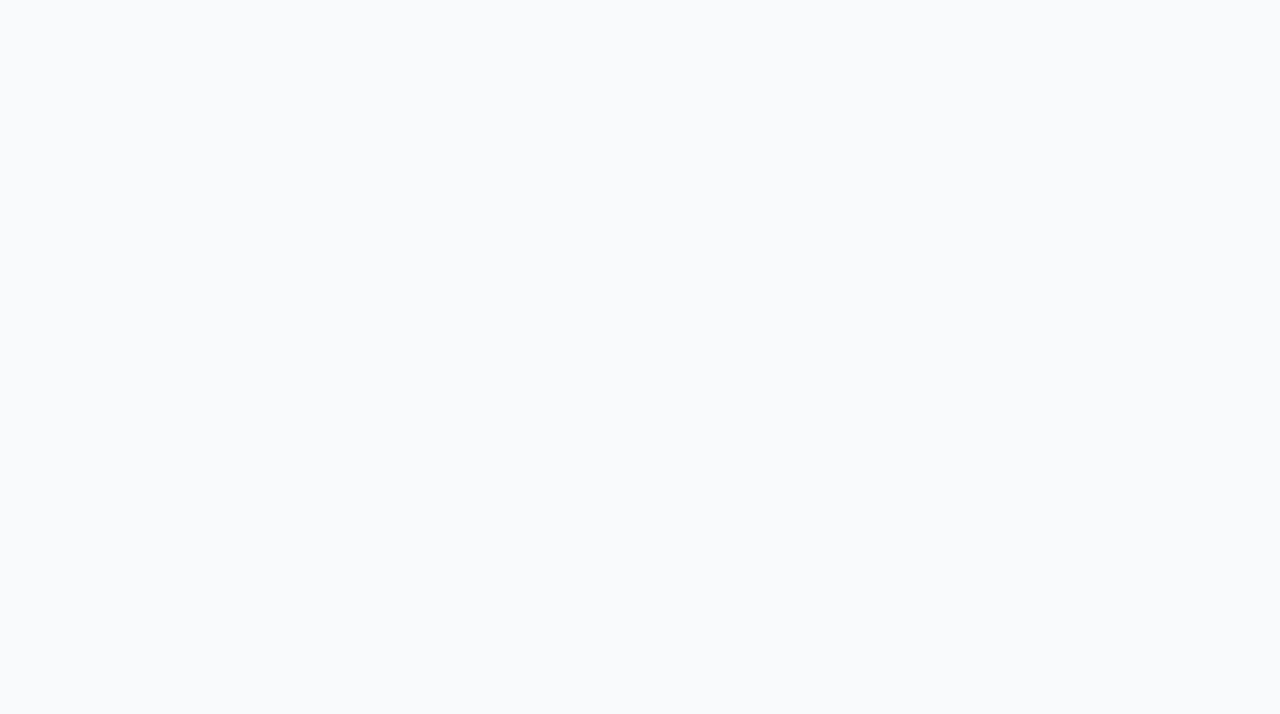
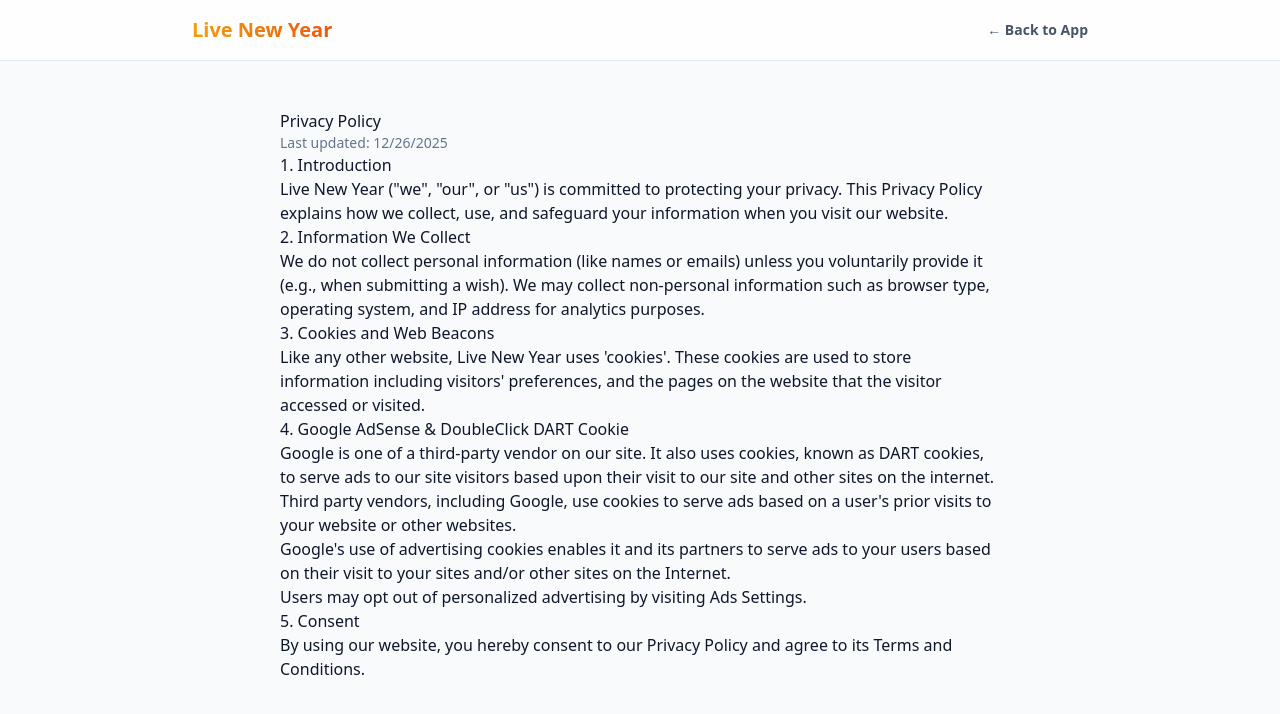
Before and after one commit to Nilutpal-2020/new-year-watcher, a React (Vite) app in the folder frontend/: page /privacy in a window 1280 px wide. Before the commit this address had no page. Shown: the top 714 px of the page. Built offline with nearby package versions, Linux system fonts and the light colour scheme.

Commit message:
added google ads

```diff
--- a/frontend/index.html
+++ b/frontend/index.html
@@ -40,6 +40,8 @@
     content="Watch the New Year arrive live across every timezone. Track global countdowns and see who is celebrating right now!" />
   <meta name="twitter:image" content="https://livenewyear.com/public/live-wishes.jpg" />
 
+  <script async src="https://pagead2.googlesyndication.com/pagead/js/adsbygoogle.js?client=ca-pub-8639516733445464"
+    crossorigin="anonymous"></script>
 </head>
 <div id="root"></div>
 <script type="module" src="/src/main.jsx"></script>
--- a/frontend/src/App.jsx
+++ b/frontend/src/App.jsx
@@ -4,6 +4,7 @@
 // Import Pages
 import Dashboard from './Dashboard';
 import About from './pages/About';
+import PrivacyPage from './pages/PrivacyPage';
 
 function App() {
     return (
@@ -11,6 +12,7 @@
             <Routes>
                 <Route path="/" element={<Dashboard />} />
                 <Route path="/about" element={<About />} />
+                <Route path="/privacy" element={<PrivacyPage />} />
             </Routes>
         </BrowserRouter>
     );
--- a/frontend/src/Dashboard.jsx
+++ b/frontend/src/Dashboard.jsx
@@ -200,8 +200,13 @@
                 </div>
 
                 {/* Footer */}
-                <footer className="text-center text-slate-500 dark:text-slate-600 text-xs py-8 transition-colors">
+                <footer className="text-center text-slate-500 dark:text-slate-600 text-xs py-8 transition-colors flex flex-col gap-2 items-center">
                     <p>&copy; Live New Year {DateTime.now().year}. Live Updates from around the globe.</p>
+                    <div className="flex gap-4">
+                        <Link to="/about" className="hover:text-amber-500 transition-colors">About</Link>
+                        <span>•</span>
+                        <Link to="/privacy" className="hover:text-amber-500 transition-colors">Privacy Policy</Link>
+                    </div>
                 </footer>
             </div>
         </div>
--- /dev/null
+++ b/frontend/src/pages/PrivacyPage.jsx
@@ -0,0 +1,46 @@
+import React from 'react';
+import { Link } from 'react-router-dom';
+
+const PrivacyPage = () => {
+    return (
+        <div className="min-h-screen bg-slate-50 dark:bg-slate-900 text-slate-900 dark:text-slate-100 transition-colors duration-300 font-sans">
+            <nav className="sticky top-0 z-50 bg-white/80 dark:bg-slate-950/80 backdrop-blur-md border-b border-slate-200 dark:border-slate-800 py-4 px-6">
+                <div className="max-w-4xl mx-auto flex justify-between items-center">
+                    <Link to="/" className="text-xl font-extrabold text-transparent bg-clip-text bg-gradient-to-r from-amber-500 to-orange-600 dark:from-amber-300 dark:to-orange-500">
+                        Live New Year
+                    </Link>
+                    <Link to="/" className="text-sm font-bold text-slate-600 hover:text-amber-600 dark:text-slate-400 dark:hover:text-amber-400 transition-colors">
+                        ← Back to App
+                    </Link>
+                </div>
+            </nav>
+
+            <main className="max-w-3xl mx-auto px-6 py-12 prose dark:prose-invert">
+                <h1>Privacy Policy</h1>
+                <p className="text-sm text-slate-500">Last updated: {new Date().toLocaleDateString()}</p>
+
+                <h3>1. Introduction</h3>
+                <p>Live New Year ("we", "our", or "us") is committed to protecting your privacy. This Privacy Policy explains how we collect, use, and safeguard your information when you visit our website.</p>
+
+                <h3>2. Information We Collect</h3>
+                <p>We do not collect personal information (like names or emails) unless you voluntarily provide it (e.g., when submitting a wish). We may collect non-personal information such as browser type, operating system, and IP address for analytics purposes.</p>
+
+                <h3>3. Cookies and Web Beacons</h3>
+                <p>Like any other website, Live New Year uses 'cookies'. These cookies are used to store information including visitors' preferences, and the pages on the website that the visitor accessed or visited.</p>
+
+                <h3>4. Google AdSense & DoubleClick DART Cookie</h3>
+                <p>Google is one of a third-party vendor on our site. It also uses cookies, known as DART cookies, to serve ads to our site visitors based upon their visit to our site and other sites on the internet.</p>
+                <ul>
+                    <li>Third party vendors, including Google, use cookies to serve ads based on a user's prior visits to your website or other websites.</li>
+                    <li>Google's use of advertising cookies enables it and its partners to serve ads to your users based on their visit to your sites and/or other sites on the Internet.</li>
+                    <li>Users may opt out of personalized advertising by visiting <a href="https://www.google.com/settings/ads" target="_blank" rel="noopener noreferrer">Ads Settings</a>.</li>
+                </ul>
+
+                <h3>5. Consent</h3>
+                <p>By using our website, you hereby consent to our Privacy Policy and agree to its Terms and Conditions.</p>
+            </main>
+        </div>
+    );
+};
+
+export default PrivacyPage;
```
